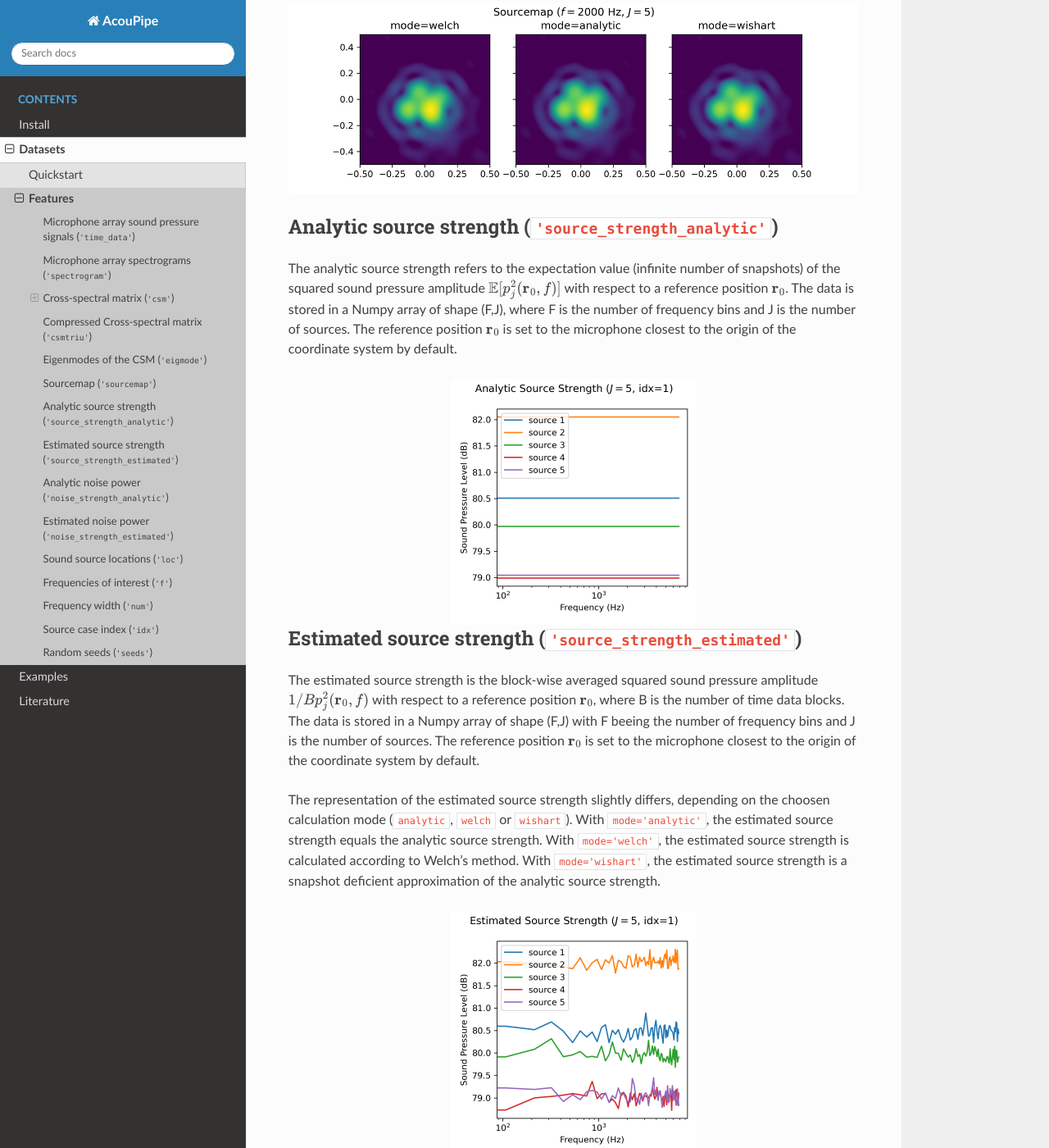
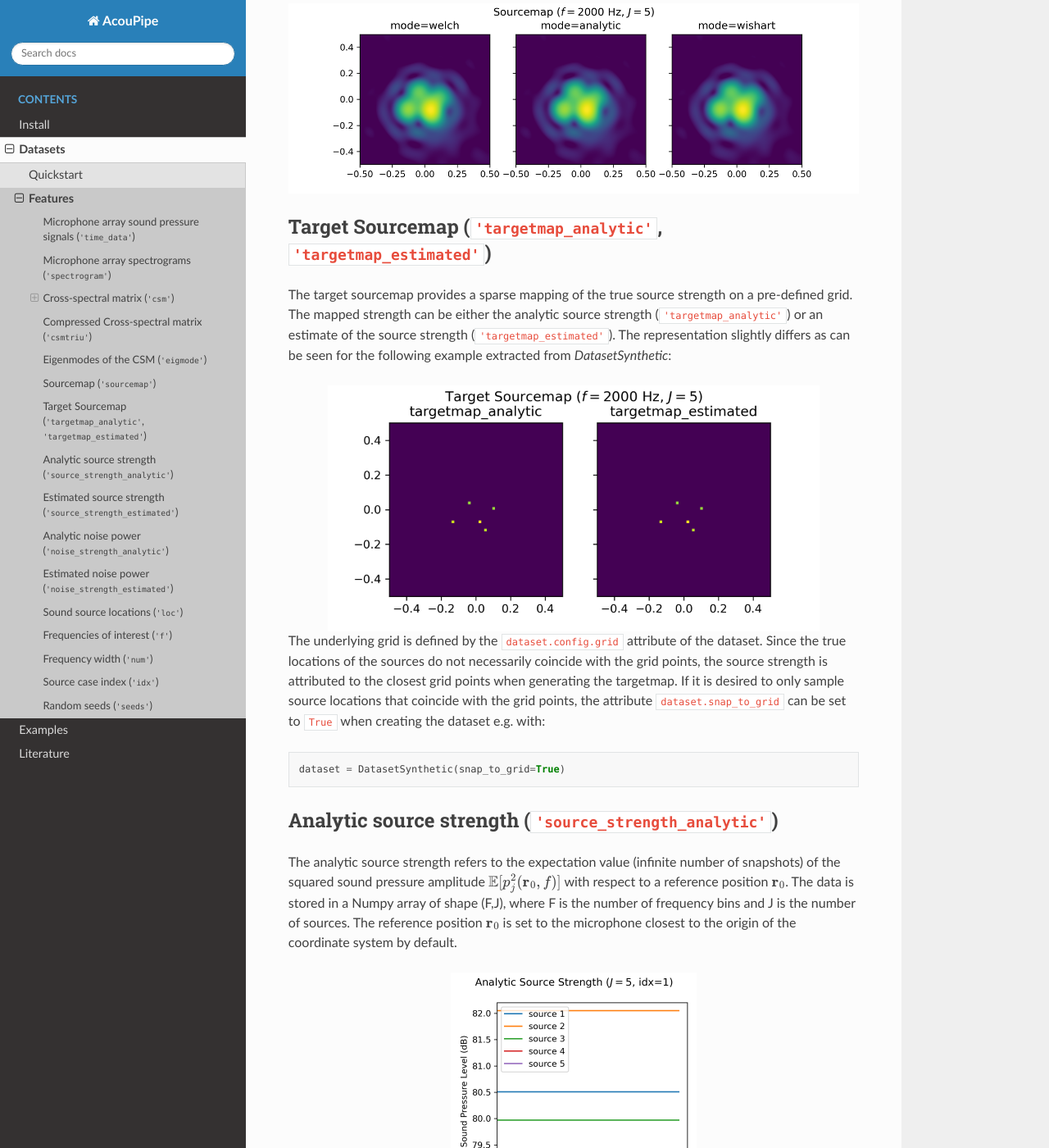
Before and after one commit to adku1173/acoupipe, a Sphinx documentation site: the page built from docs/source/contents/datasets/features.rst, in a window 1280 px wide and 1400 px high, scrolled down 5524 px. Shown: the whole window at 82% size. Built offline with Sphinx 7.4.7 and the Read the Docs theme 2.0.0, drawn with Linux system fonts in a browser that asks for light colours; pages that are not in the unit, such as notebooks, are missing from menus; cross-references to code outside the pages are shown as plain code.

Commit message:
update docs

```diff
--- a/docs/source/contents/datasets/features.rst
+++ b/docs/source/contents/datasets/features.rst
@@ -190,6 +190,24 @@ The representation slightly differs, depending on the choosen CSM calculation mo
     :width: 800
 
 
+Target Sourcemap (:code:`'targetmap_analytic'`, :code:`'targetmap_estimated'`)
+------------------------------------------------------------------------------
+
+The target sourcemap provides a sparse mapping of the true source strength on a pre-defined grid. The mapped strength can be either the analytic source strength (:code:`'targetmap_analytic'`) or an estimate of the source strength (:code:`'targetmap_estimated'`). The representation slightly differs as can be seen for the following example extracted from `DatasetSynthetic`:
+
+.. image:: ../../_static/targetmap_example.png
+    :align: center
+    :width: 600
+
+
+The underlying grid is defined by the :code:`dataset.config.grid` attribute of the dataset. Since the true locations of the sources do not necessarily coincide with the grid points, the source strength is attributed to the closest grid points when generating the targetmap. If it is desired to only sample source locations that coincide with the grid points, the attribute :code:`dataset.snap_to_grid` can be set to :code:`True` when creating the dataset e.g. with:
+
+.. code-block:: python
+
+    dataset = DatasetSynthetic(snap_to_grid=True)
+
+
+
 Analytic source strength (:code:`'source_strength_analytic'`)
 -------------------------------------------------------------
 
--- a/docs/source/contents/script/features.py
+++ b/docs/source/contents/script/features.py
@@ -5,6 +5,36 @@ from pathlib import Path
 import acoular as ac
 import matplotlib.pyplot as plt
 import numpy as np
+
+from acoupipe.datasets.synthetic import DatasetSynthetic
+
+#%% targetmap example
+
+fig, axs = plt.subplots(1, 2, figsize=(6, 3), sharey=True, sharex=True)
+fig.suptitle("Target Sourcemap ($f=2000$ Hz, $J=5$)", fontsize=12)
+
+mode = "analytic"
+for i, feature in enumerate(["targetmap_analytic", "targetmap_estimated"]):
+
+    dataset = DatasetSynthetic(mode=mode)
+    # generate data for frequency 2000 Hz (single frequency)
+    data_generator = dataset.generate(features=[feature, "f"],
+                                        split="training", size=1, f=[2000], num=0, start_idx=1)
+    data_sample = next(data_generator)
+
+    extent = dataset.config.grid.extend()
+
+    # sound pressure level
+    Lm = ac.L_p(data_sample[feature]).T
+    Lm_max = Lm.max()
+    Lm_min = Lm.max() - 20
+
+    axs[i].set_title(f"{feature}")
+    axs[i].imshow(Lm, vmax=Lm_max, vmin=Lm_min, extent=extent, origin="lower")
+
+dpath = Path(__file__).parent.parent.parent / "_static"
+fig.savefig(dpath / "targetmap_example.png", dpi=300)
+
 
 #%% sourcemap_example
 
```
Also changed, not shown: docs/source/_static/targetmap_example.png (added).
